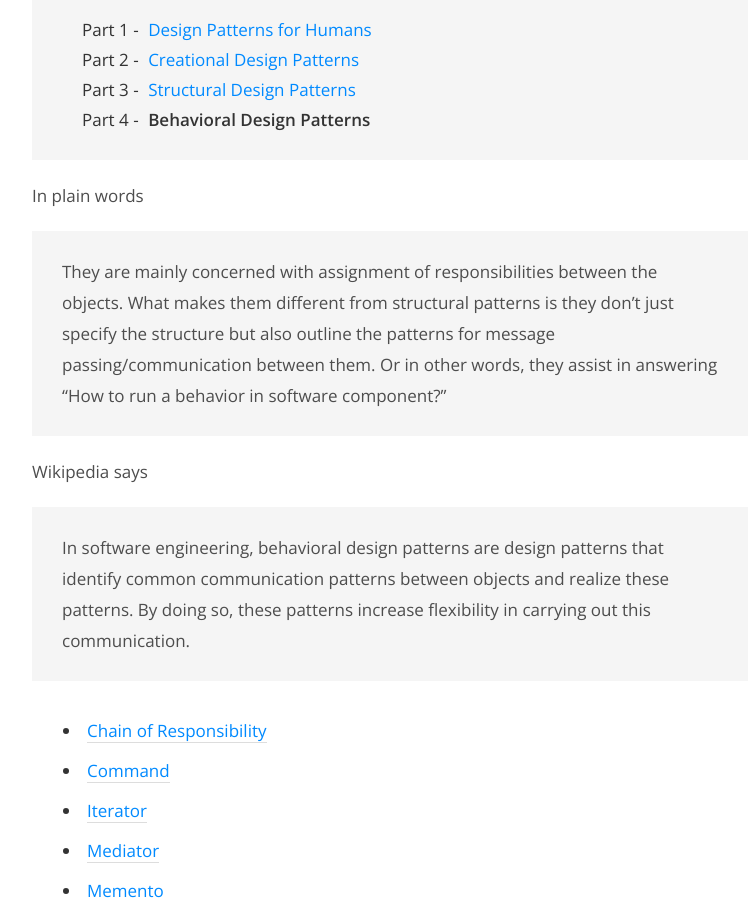
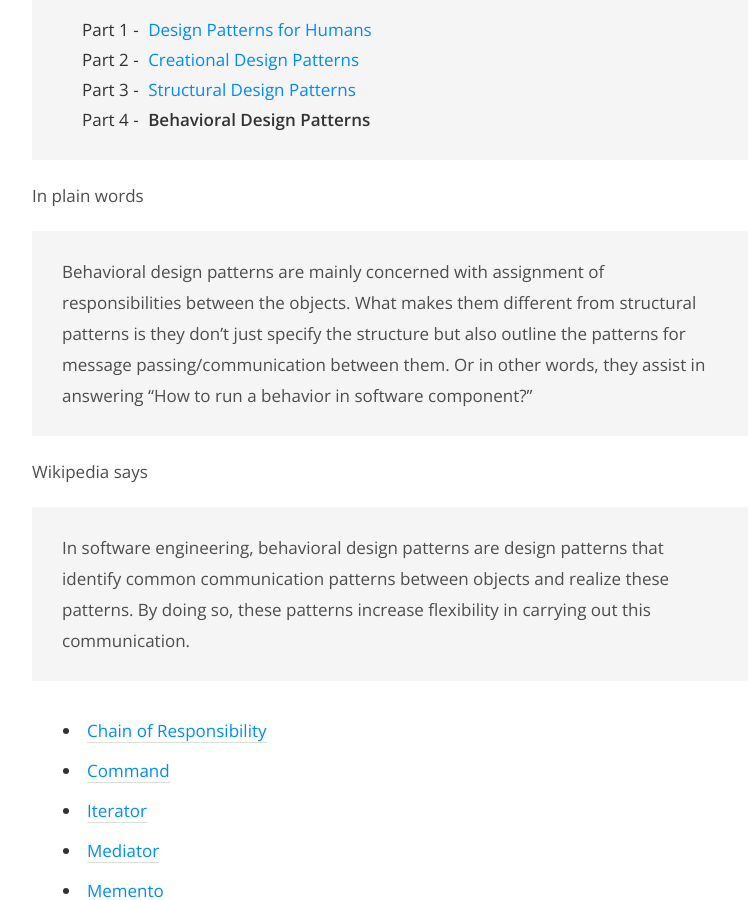
Before and after one commit to kamranahmedse/kamranahmedse.github.io, a Jekyll site: the page built from blog/_posts/2017-02-11-behavioral-design-patterns.md, in a window 1280 px wide and 900 px high, scrolled down 310 px. Shown: the whole window, without its empty margins (248-996 px from the left). Built offline with Jekyll 4.4.1, drawn with Linux system fonts in a browser that asks for light colours; comment, search, counter and statistics services are not loaded; some of the changed text lies outside the part shown.

Commit message:
Update blog posts

```diff
--- a/blog/_posts/2017-02-11-behavioral-design-patterns.md
+++ b/blog/_posts/2017-02-11-behavioral-design-patterns.md
@@ -9,7 +9,7 @@ series:
 ---
 
 In plain words
-> They are mainly concerned with assignment of responsibilities between the objects. What makes them different from structural patterns is they don't just specify the structure but also outline the patterns for message passing/communication between them. Or in other words, they assist in answering "How to run a behavior in software component?"
+> Behavioral design patterns are mainly concerned with assignment of responsibilities between the objects. What makes them different from structural patterns is they don't just specify the structure but also outline the patterns for message passing/communication between them. Or in other words, they assist in answering "How to run a behavior in software component?"
 
 Wikipedia says
 > In software engineering, behavioral design patterns are design patterns that identify common communication patterns between objects and realize these patterns. By doing so, these patterns increase flexibility in carrying out this communication.
```
Also changed, not shown: other parts of blog/_posts/2017-02-11-behavioral-design-patterns.md (+2 -0 lines), blog/_posts/2017-02-01-design-patterns-explained.md (+2 -0 lines), blog/_posts/2017-02-05-creational-design-patterns.md (+2 -0 lines), blog/_posts/2017-02-08-structural-design-patterns.md (+2 -0 lines).
